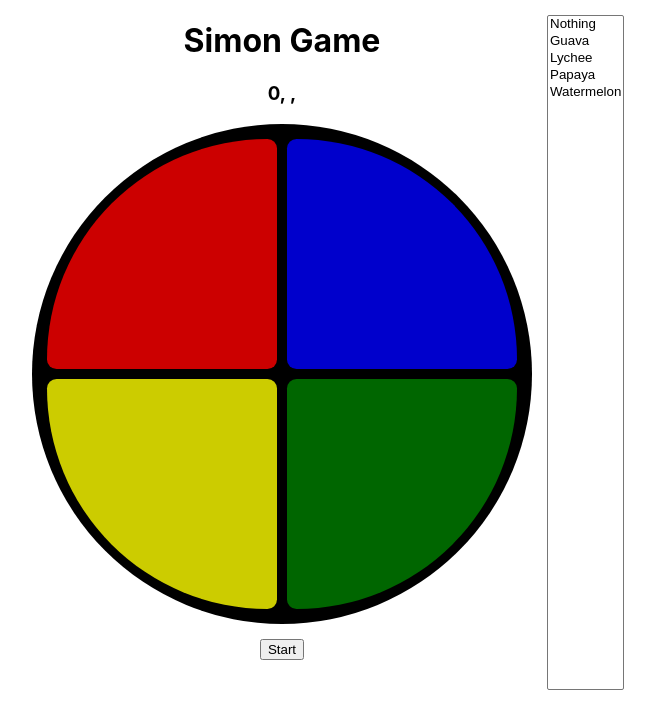
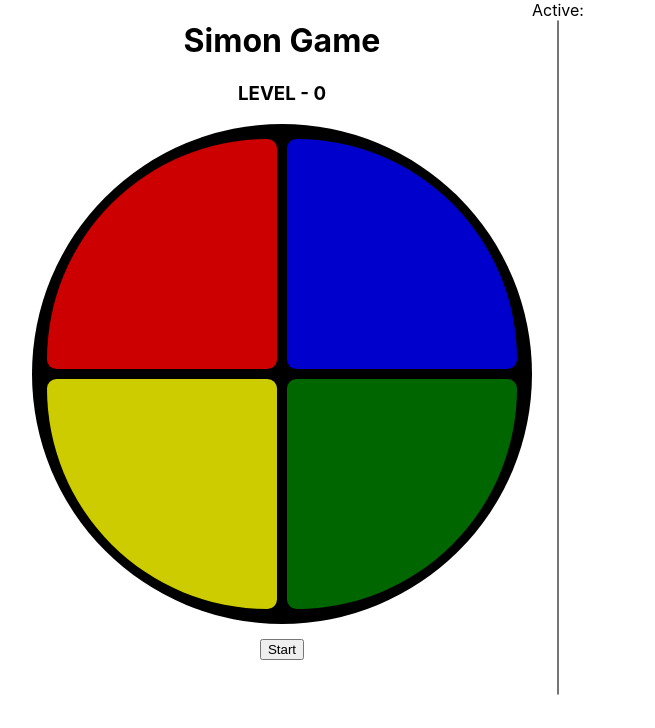
Before and after one commit to wong-chris-principal/my-react-app, a React (Create React App) app: page / in a window 1280 px wide. Shown: the top 728 px of the page, without its empty margins (308-963 px from the left). Built offline with nearby package versions, Linux system fonts and the light colour scheme.

Commit message:
change layout

```diff
--- a/src/SimonGame.js
+++ b/src/SimonGame.js
@@ -114,7 +114,7 @@ export default class SimonGame extends Component {
                 <div>
                     <h1>Simon Game</h1>
                     {/* debug */}
-                    <h3>{this.state.level}, {this.state.says.join(",")}, {activeButton}</h3>
+                    <h3>LEVEL - {this.state.level}</h3>
                     <div className='simon-board'>
                         <div onClick={() => this.playerSays(SimonColor.RED)} className={activeButton == SimonColor.RED ? "pad-button red active" : "pad-button red"} />
                         <div onClick={() => this.playerSays(SimonColor.BLUE)} className={activeButton == SimonColor.BLUE ? "pad-button blue active" : "pad-button blue"} />
@@ -125,12 +125,11 @@ export default class SimonGame extends Component {
                     <button onClick={() => this.beginLevel(1)} className="start">Start</button>
                 </div>
                 <div>
-                    <select style={{height:"100%", margin:"15px"}} name="fruit" multiple>
-                        <option value="none">Nothing</option>
-                        <option value="guava">Guava</option>
-                        <option value="lychee">Lychee</option>
-                        <option value="papaya">Papaya</option>
-                        <option value="watermelon">Watermelon</option>
+                    <div>Active:{activeButton}</div>
+                    <select style={{ height: "100%", margin: "0px 15px 15px 15px" }} name="fruit" multiple>
+                        {this.state.says.map((item, index) => (
+                            <option>{item}</option>
+                        ))}
                     </select>
                 </div>
             </div>
```
